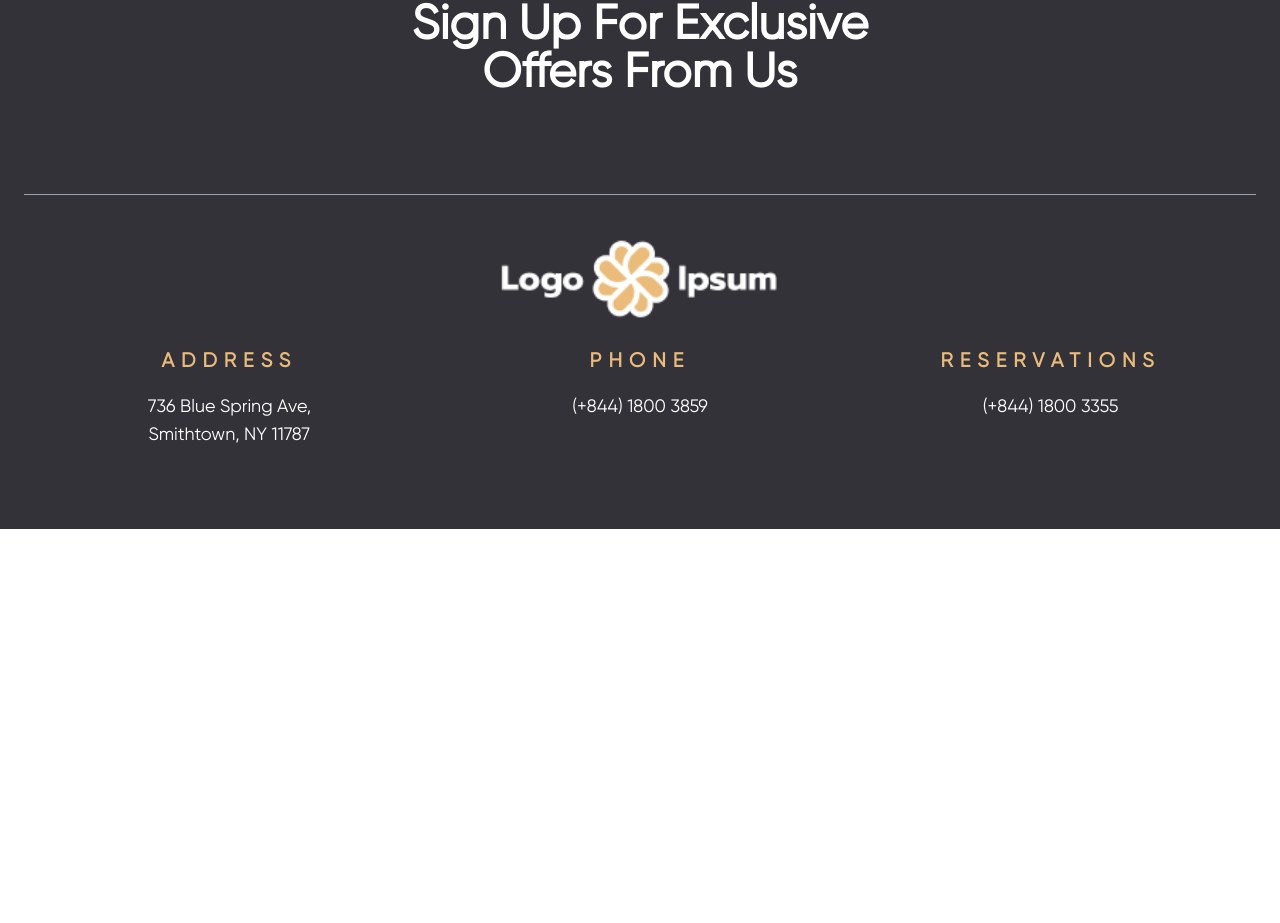
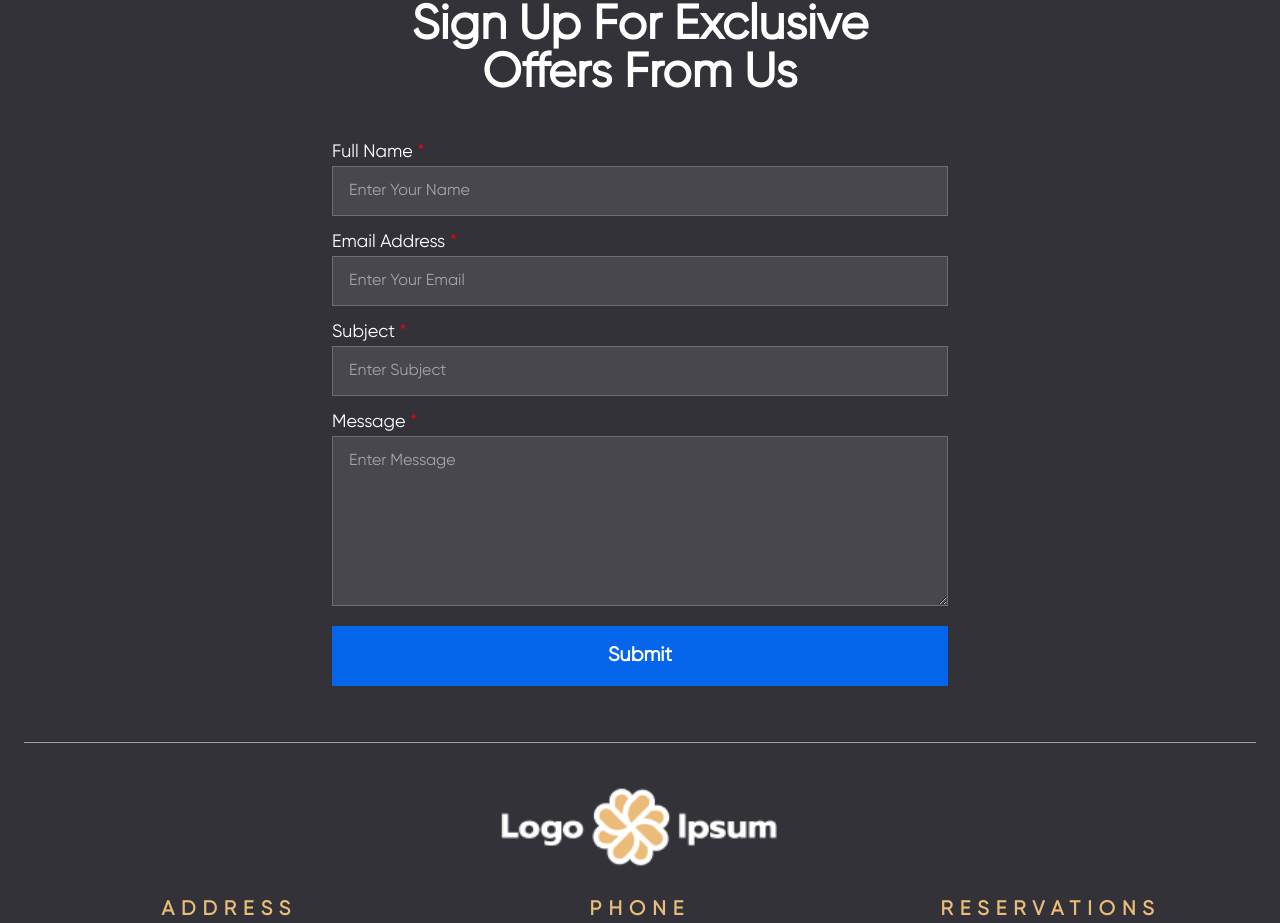
Before and after one commit to MrabdulHannan1/hotel-reactjs, a React (Vite) app: page / in a window 1280 px wide. Shown: the part 5264-6187 px from the top of the page. Before the commit the page ends 5793 px from the top, so only its background shows below. Built offline with nearby package versions, Linux system fonts and the light colour scheme; a web font is replaced by a local one.

Commit message:
Add Contact From

```diff
--- /dev/null
+++ b/src/components/contact-form.jsx
@@ -0,0 +1,128 @@
+import React, { useState } from 'react'
+
+const ContactForm = () => {
+
+  const [formData, setFormData] = useState({
+    name: "",
+    email: "",
+    subject: "",
+    message: "",
+  });
+
+  const [errors, setErrors] = useState({
+    name: "",
+    email: "",
+    subject: "",
+    message: "",
+  });
+
+  const handleChange = (e) => {
+    setFormData({ ...formData, [e.target.id]: e.target.value });
+    setErrors({ ...errors, [e.target.id]: "" }); // Clear error on change
+  };
+
+  const validateEmail = (email) => {
+    return /^[^\s@]+@[^\s@]+\.[^\s@]+$/.test(email);
+  };
+
+  const handleSubmit = (e) => {
+    e.preventDefault();
+
+    // Validation checks
+    let newErrors = {
+      name: formData.name.trim() === "" ? "Full Name is required." : "",
+      email: formData.email.trim() === "" ? "Email is required." : !validateEmail(formData.email) ? "Invalid email format" : "",
+      subject: formData.subject.trim() === "" ? "Subject is required." : "",
+      message: formData.message.trim() === "" ? "Message is required." : "",
+    };
+
+    setErrors(newErrors);
+
+    // If any error exists, stop submission
+    if (Object.values(newErrors).some(error => error !== "")) return;
+
+    // Log data
+    console.log("Form Submitted:", formData);
+    // Alert
+    alert("Form submitted successfully!");
+
+    // Clear form after successful submission
+    setFormData({ name: "", email: "", subject: "", message: "" });
+  };
+
+
+  return (
+    <div className="space-y-3 w-[50%] justify-self-center pb-6 md:pb-10">
+          {/* Name Input Field */}
+          <div className="space-y-0.5">
+            <label htmlFor="name" className="text-base md:text-lg font-medium text-white">
+              Full Name&nbsp;<span className="text-red-600">*</span>&nbsp;
+              {errors.name && <span className="text-red-500 text-sm md:text-base">{errors.name}</span>}
+            </label>
+            <input
+              id="name"
+              type="text"
+              value={formData.name}
+              onChange={handleChange}
+              placeholder="Enter Your Name"
+              className="flex-grow px-4 py-3 w-full border border-white/20 bg-white/10 focus:outline-none focus:ring-2 focus:ring-myBlue transition-all text-white"
+            />
+          </div>
+          {/* Email Input Field */}
+          <div className="space-y-0.5">
+            <label htmlFor="email" className="text-base md:text-lg font-medium text-white">
+              Email Address&nbsp;<span className="text-red-600">*</span>&nbsp;
+              {errors.email && <span className="text-red-500 text-sm md:text-base">{errors.email}</span>}
+            </label>
+            <input
+              id="email"
+              type="email"
+              value={formData.email}
+              onChange={handleChange}
+              placeholder="Enter Your Email"
+              className="flex-grow px-4 py-3 w-full border border-white/20 bg-white/10 focus:outline-none focus:ring-2 focus:ring-myBlue transition-all text-white"
+            />
+          </div>
+          {/* Subject Input Field */}
+          <div className="space-y-0.5">
+            <label htmlFor="subject" className="text-base md:text-lg font-medium text-white">
+              Subject&nbsp;<span className="text-red-600">*</span>&nbsp;
+              {errors.subject && <span className="text-red-500 text-sm md:text-base">{errors.subject}</span>}
+            </label>
+            <input
+              id="subject"
+              type="text"
+              value={formData.subject}
+              onChange={handleChange}
+              placeholder="Enter Subject"
+              className="flex-grow px-4 py-3 w-full border border-white/20 bg-white/10 focus:outline-none focus:ring-2 focus:ring-myBlue transition-all text-white"
+            />
+          </div>
+          {/* Message Input Field */}
+          <div className="space-y-0.5">
+            <label htmlFor="message" className="text-base md:text-lg font-medium text-white">
+              Message&nbsp;<span className="text-red-600">*</span>&nbsp;
+              {errors.message && <span className="text-red-500 text-sm md:text-base">{errors.message}</span>}
+            </label>
+            <textarea
+              id="message"
+              typeof="text"
+              rows={6}
+              value={formData.message}
+              onChange={handleChange}
+              placeholder="Enter Message"
+              className="flex-grow px-4 py-3 w-full border border-white/20 bg-white/10 focus:outline-none focus:ring-2 focus:ring-myBlue transition-all text-white"
+            />
+          </div>
+          {/* Submit Btn */}
+          <button
+            type="submit"
+            onClick={handleSubmit}
+            className="bg-myBlue flex items-center gap-2 px-6 py-4 justify-self-start text-white text-xl font-semibold w-full justify-center" >
+              Submit
+          </button>
+        </div>
+  )
+}
+
+export default ContactForm
--- a/src/components/footer.jsx
+++ b/src/components/footer.jsx
@@ -2,17 +2,19 @@ import React from 'react'
 import MaxWidthWrapper from './max-width-wrapper'
 import FooterLogo from '../assets/footer-logo.png'
 import { Link } from 'react-router'
+import ContactForm from './contact-form'
 
 const Footer = () => {
   return (
     <footer className='bg-myFooterBg'>
       <MaxWidthWrapper>
         <div className='py-14 md:py-20'>
-          <p className='text-white text-center text-3xl md:text-5xl font-bold pb-14 md:pb-20'>
+          <p className='text-white text-center text-3xl md:text-5xl font-bold pb-6 md:pb-10'>
             Sign Up For Exclusive
             <br/>
             Offers From Us
           </p>
+          <ContactForm />
           <hr className='my-4 border-gray-400' />
           <Link to='/' className='py-6 flex justify-center'>
             <img src={FooterLogo} alt='footer-logo' className='h-12 md:h-22 object-cover' />
```
